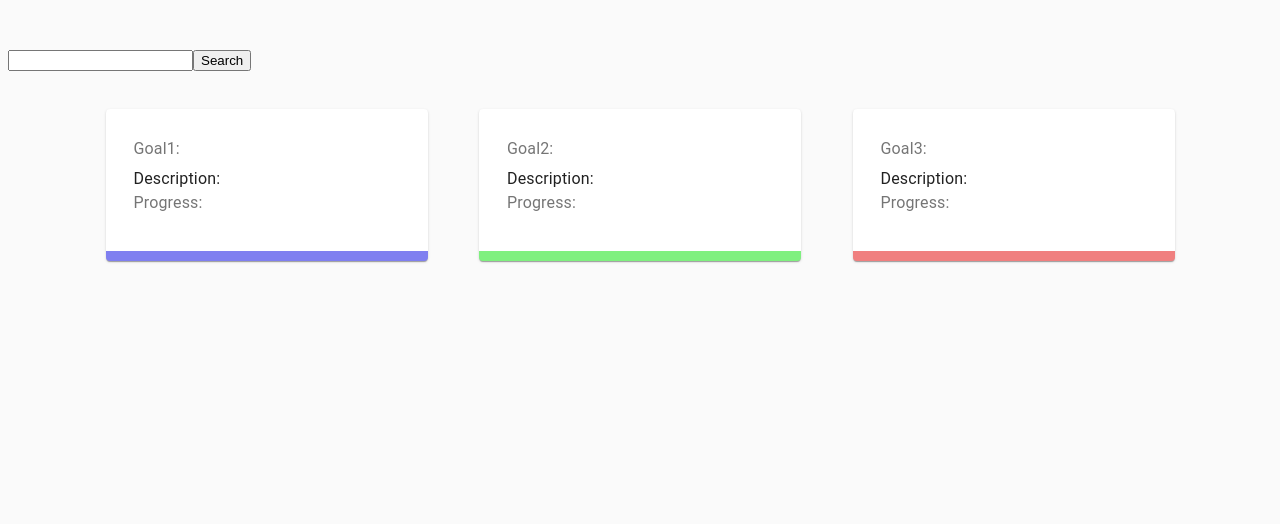
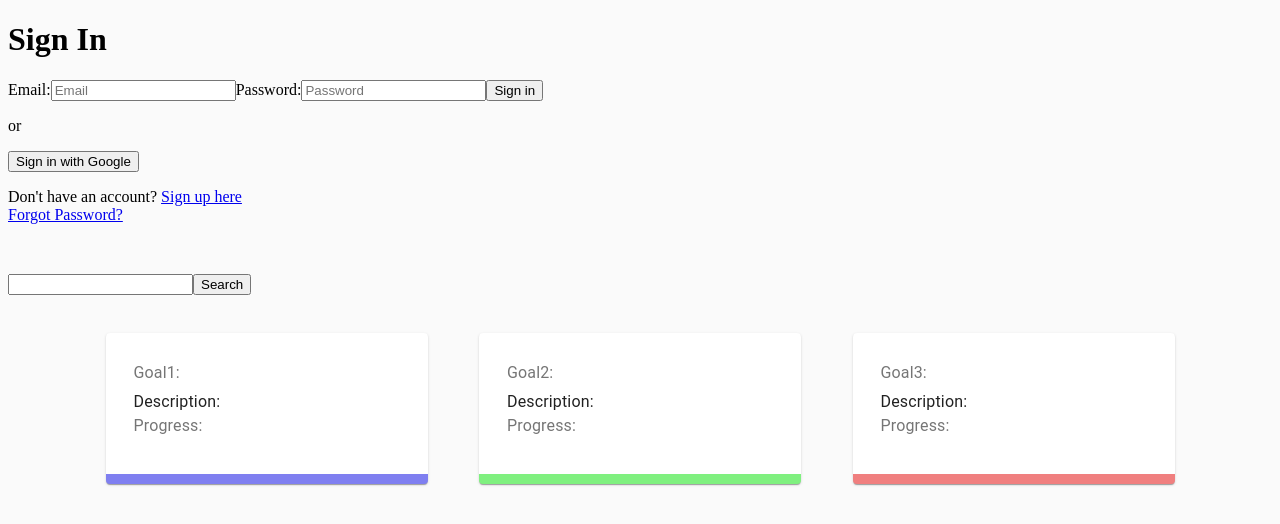
Before and after one commit to xavierloeraflores/Goalaco, a React (Create React App) app: page / in a window 1280 px wide. Shown: the top 524 px of the page. Built offline with nearby package versions, Linux system fonts and the light colour scheme; no server answers.

Commit message:
Added login above the search and cards

```diff
--- a/src/App.js
+++ b/src/App.js
@@ -14,6 +14,10 @@ class App extends React.Component {
   render() {
     return (
       <div>
+        <UserProvider>
+          <Application />
+        </UserProvider>
+
         <Search />
         <Cards />
       </div>
```
Also changed, not shown: 1 other file (tests, documents, lock files or other folders).
